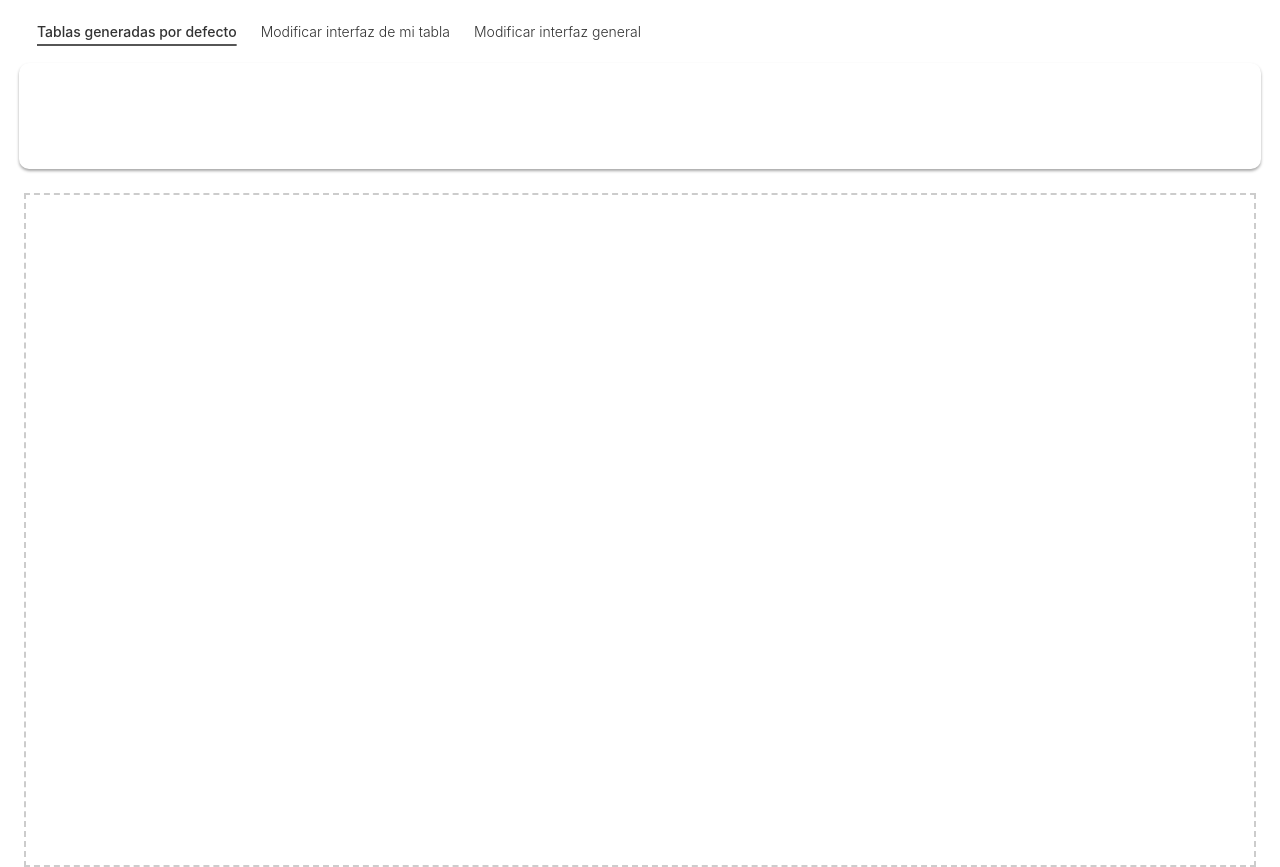
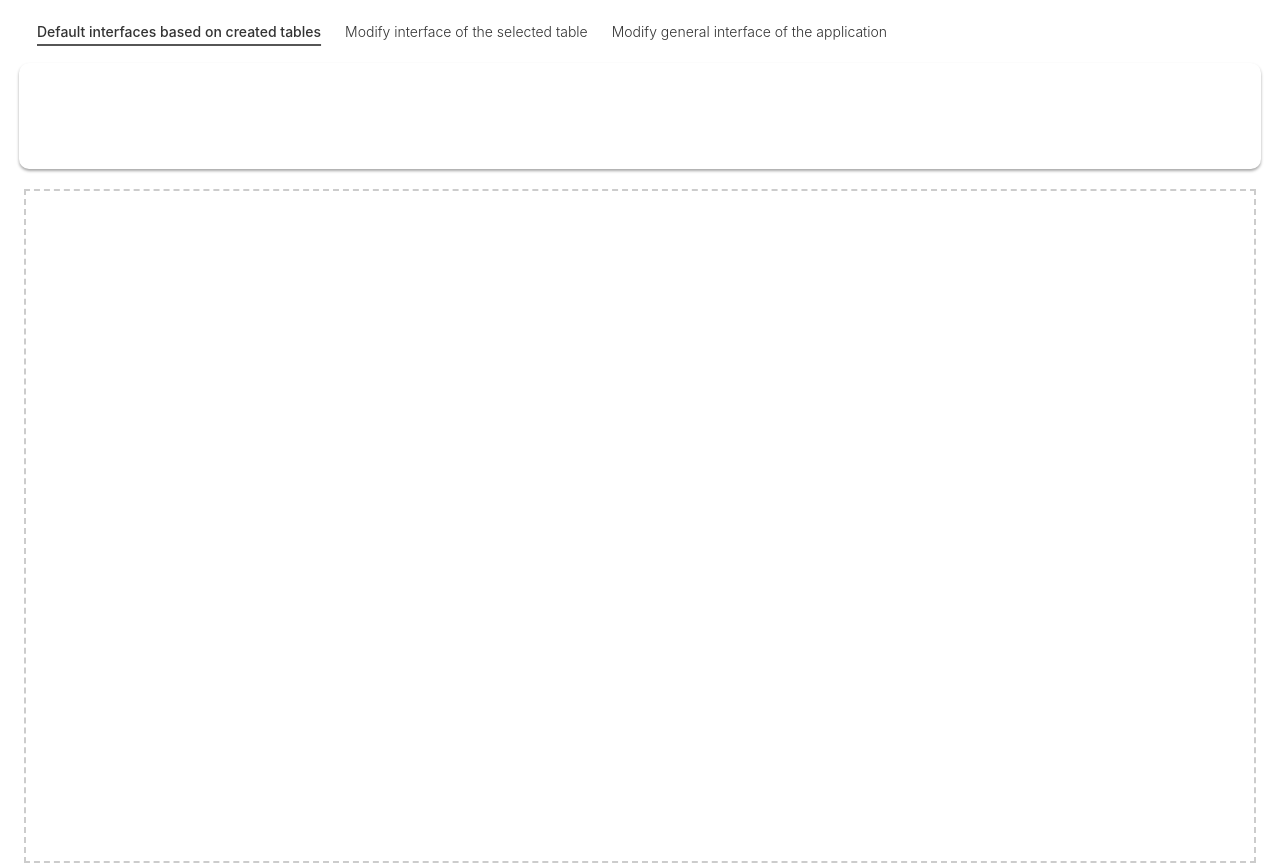
Before and after one commit to pablocaeg/uidesigner, a Svelte app in the folder svelte-app/: page / in a window 1280 px wide. Built offline with nearby package versions, Linux system fonts and the light colour scheme.

Commit message:
Interfaz pulida

```diff
--- a/svelte-app/src/components/DesignerInterface.svelte
+++ b/svelte-app/src/components/DesignerInterface.svelte
@@ -1,27 +1,41 @@
 <script>
+  let activeTab = "default"; // tab selected by default
 
+  function setActiveTab(tabName) {
+    activeTab = tabName; // updates the active tab based on users selection
+  }
 </script>
 
 <div id="interface-container">
-
   <div>
     <div id="tabs">
-      <p class="tab-btn active">Tablas generadas por defecto</p>
-      <p class="tab-btn">Modificar interfaz de mi tabla</p>
-      <p class="tab-btn">Modificar interfaz general</p>
+      <button
+        class="tab-btn"
+        class:active={activeTab === "default"}
+        on:click={() => setActiveTab("default")}
+        >Default interfaces based on created tables</button
+      >
+      <button
+        class="tab-btn"
+        class:active={activeTab === "modify-table"}
+        on:click={() => setActiveTab("modify-table")}
+        >Modify interface of the selected table</button
+      >
+      <button
+        class="tab-btn"
+        class:active={activeTab === "modify-general"}
+        on:click={() => setActiveTab("modify-general")}
+        >Modify general interface of the application</button
+      >
     </div>
     <div id="top-bar-container">
       <div id="top-bar"></div>
     </div>
   </div>
-
   <div id="dropzone"></div>
-
 </div>
 
-
 <style>
-
   #interface-container {
     position: absolute;
     width: 100%;
@@ -49,9 +63,25 @@
     margin: 8px 25px;
   }
   .tab-btn {
+    /* remove previous button style */
+    background: none;
+    color: inherit;
+    border: none;
+    padding: 0;
+    font: inherit;
+    cursor: pointer;
+    outline: inherit;
+    /* my style */
     margin: 15px 12px;
     font-size: 14px;
     font-weight: 300;
+  }
+  .tab-btn:active,
+  .tab-btn:focus {
+    /* remove previous button style */
+    background-color: transparent;
+    outline: none;
+    box-shadow: none;
   }
   .active {
     text-decoration: underline 2px rgb(86, 86, 86);
@@ -64,7 +94,7 @@
     cursor: pointer;
   }
   #dropzone {
-    margin: 24px;
+    margin: 20px 24px;
     overflow: auto;
     display: flex;
     align-items: start;
@@ -74,5 +104,4 @@
     padding: 10px;
     min-height: 650px;
   }
-
 </style>
```
